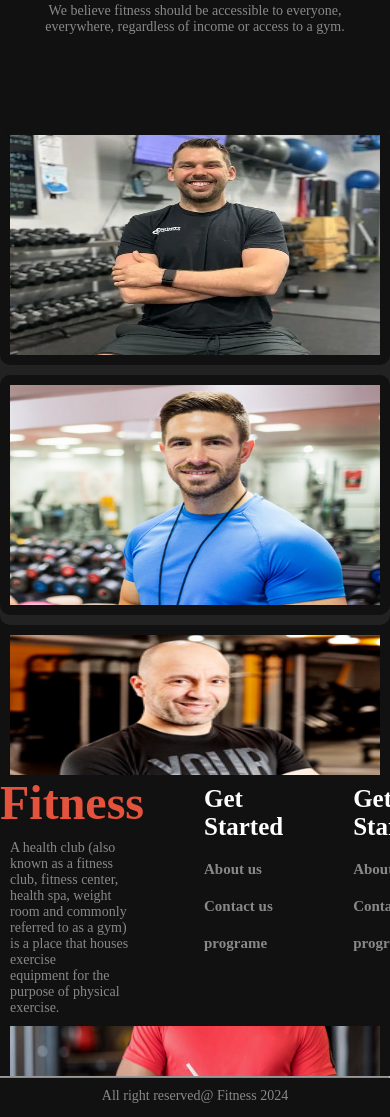
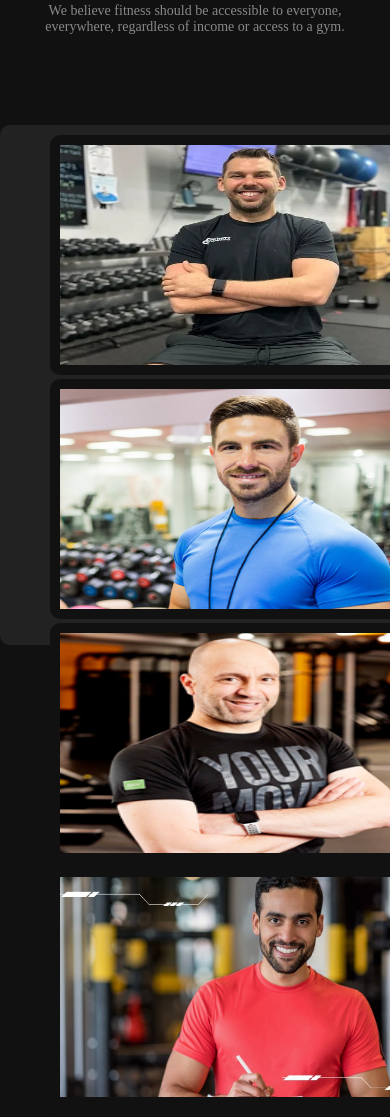
Before and after one commit to Asratlira/gym-ripo-assignment-1, a plain HTML site: page index.html in a window 390 px wide. Shown: the part 4040-5157 px from the top of the page. Drawn offline with Linux system fonts and the light colour scheme.

```diff
--- a/responsive.css
+++ b/responsive.css
@@ -39,14 +39,18 @@
     .run-img-container{
         padding: 20px;
     }
-    .team-member-container{
-        grid-template-columns: auto;
-        justify-items: center;
+    .team-member-container {
+
+        display: inline-block;
+        padding: 10px 50px;
         gap: 10px;
     }
     .team-mate{
         padding: 20px;
     }
+    .foot{
+        flex-direction: column;
+    }
 
 
 }
--- a/styles/style.css
+++ b/styles/style.css
@@ -103,6 +103,7 @@
 }
 #first{
     position: absolute;
+    top: 500px;
     left: 1000px;
 
 
```
